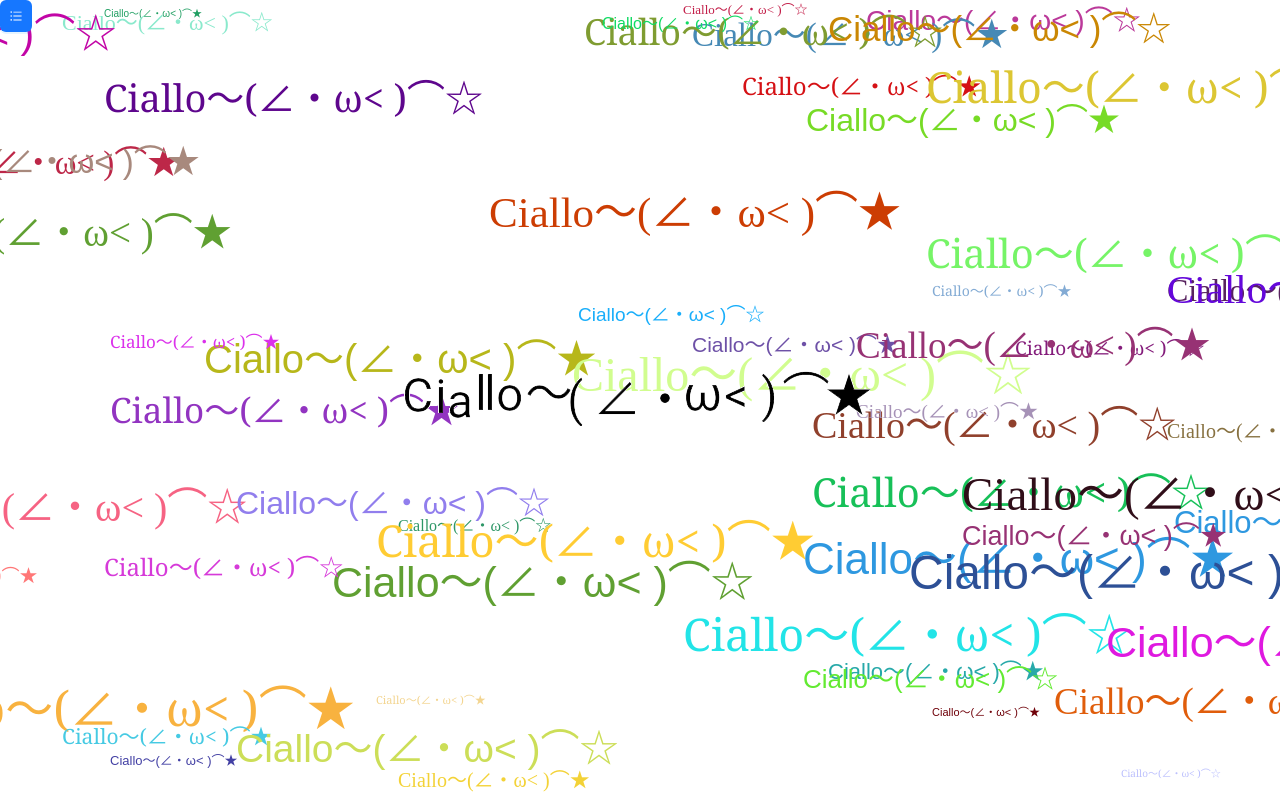
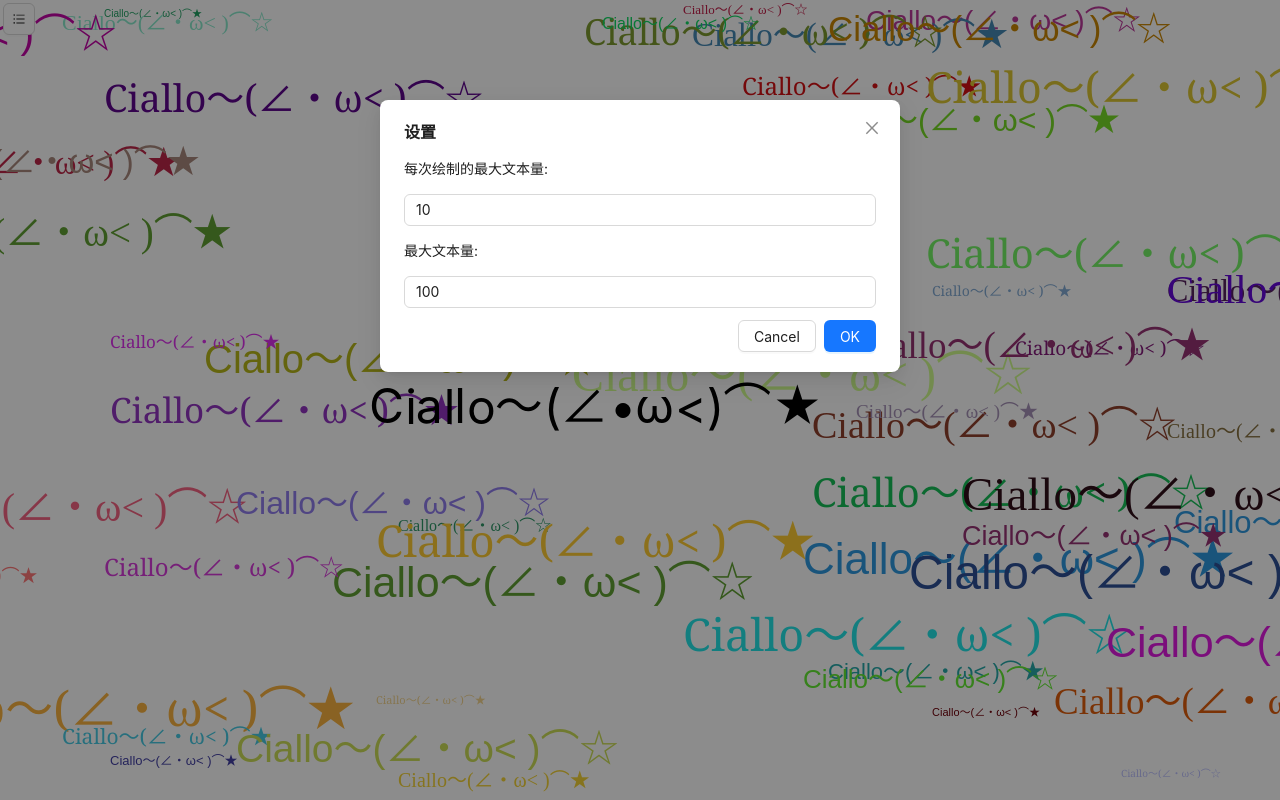
Before and after one commit to Cloxl/ciallo, a React (Create React App) app: page / in a window 1280 px wide. Both pictures are taken after a click on the button 16 px from the left and 16 px from the top of the page. Built offline with nearby package versions, Linux system fonts and the light colour scheme.

Commit message:
add setting modal

```diff
--- a/src/App.tsx
+++ b/src/App.tsx
@@ -1,13 +1,15 @@
 import React from 'react';
 import './App.css';
 import AudioPlayer from './components/AudioPlayer'
+import {AudioProvider} from "./components/AudioContext"
+import {SettingsModal} from "./components/SettingsModal"
 
 function App() {
-  return (
-    <div>
-      <AudioPlayer />
-    </div>
-  );
+    return (
+        <AudioProvider>
+            <AudioPlayer/>
+        </AudioProvider>
+    );
 }
 
 export default App;
--- /dev/null
+++ b/src/components/AudioContext.tsx
@@ -0,0 +1,33 @@
+import React, { createContext, useState } from 'react';
+
+interface IAudioContext {
+    maxTextsPerDraw: number;
+    setMaxTextsPerDraw: React.Dispatch<React.SetStateAction<number>>;
+    maxTexts: number;
+    setMaxTexts: React.Dispatch<React.SetStateAction<number>>;
+}
+
+export const AudioContext = createContext<IAudioContext>({
+    maxTextsPerDraw: 10,
+    setMaxTextsPerDraw: () => {},
+    maxTexts: 100,
+    setMaxTexts: () => {},
+});
+
+export const AudioProvider = ({ children }: { children: React.ReactNode }) => {
+    const [maxTextsPerDraw, setMaxTextsPerDraw] = useState(10);
+    const [maxTexts, setMaxTexts] = useState(100);
+
+    const contextValue: IAudioContext = {
+        maxTextsPerDraw,
+        setMaxTextsPerDraw,
+        maxTexts,
+        setMaxTexts,
+    };
+
+    return (
+        <AudioContext.Provider value={contextValue}>
+            {children}
+        </AudioContext.Provider>
+    );
+};
--- a/src/components/AudioPlayer.tsx
+++ b/src/components/AudioPlayer.tsx
@@ -1,14 +1,24 @@
-import React, {useEffect, useRef, useState} from 'react';
+import React, {useContext, useEffect, useRef, useState} from 'react';
 import styles from '../css/audio.module.css'
-import {getRandomColor, getRandomDuration, getRandomFont, getRandomSize, getRandomText} from '../tools/getRandomEvents';
-import { BarsOutlined } from '@ant-design/icons';
-import { Button } from 'antd';
+import {AudioContext} from "./AudioContext";
+import {SettingsModal} from "./SettingsModal";
+import {
+    getRandomColor,
+    getRandomDuration,
+    getRandomFont,
+    getRandomSize,
+    getRandomText,
+    specialChars
+} from '../tools/getRandomEvents';
+import {BarsOutlined} from '@ant-design/icons';
+import {Button} from 'antd';
 
 const AudioPlayer: React.FC = () => {
     const [audioSrc, setAudioSrc] = useState<string | null>(null);
     const [gifSrc, setGifSrc] = useState<string | null>(null);
-    const [maxTextsPerDraw, setMaxTextsPerDraw] = useState<number>(10);
+    const {maxTextsPerDraw, setMaxTextsPerDraw, maxTexts, setMaxTexts} = useContext(AudioContext);
     const canvasRef = useRef<HTMLCanvasElement | null>(null);
+    const [isSettingsModalVisible, setIsSettingsModalVisible] = useState(false);
 
     useEffect(() => {
         const audioURL = `${process.env.PUBLIC_URL}/audio/ciallo.aac`;
@@ -34,8 +44,6 @@ const AudioPlayer: React.FC = () => {
                     }[] = [];
                     let timer: string | number | NodeJS.Timeout | undefined;
                     let animationFrameId: number;
-
-                    const maxTexts = 100;
 
                     const setupAnimation = () => {
                         if (timer) {
@@ -125,15 +133,32 @@ const AudioPlayer: React.FC = () => {
         return null;
     }
 
+    const text = 'Ciallo～(∠・ω< )⌒★';
+    const textSpans = text.split('').map((char, index) => {
+        const key = `char-${index}`;
+        const specialCharHtml = specialChars[char] || char;
+        return (
+            <span key={key} className={styles.shakeTextSplit} dangerouslySetInnerHTML={{__html: specialCharHtml}}/>
+        );
+    });
+
+    const showSettingsModal = () => {
+        setIsSettingsModalVisible(true);
+    };
+
     return (
         <div onClick={handleClick} className={styles.page}>
             <div>
                 <canvas ref={canvasRef} className={styles.CialloCanvas}/>
             </div>
             <div className={styles.CenterCialloContainer}>
-                <img src={gifSrc} alt="ciallo gif"/>
+                <div className={styles.shakeText}>{textSpans}</div>
             </div>
-           <Button type="primary" icon={<BarsOutlined />} />
+            <Button onClick={showSettingsModal} icon={<BarsOutlined/>} className={styles.settingButton}/>
+            <SettingsModal
+                isVisible={isSettingsModalVisible}
+                onClose={() => setIsSettingsModalVisible(false)}
+            />
         </div>
     );
 };
--- /dev/null
+++ b/src/components/SettingsModal.tsx
@@ -0,0 +1,49 @@
+import {Modal, Input} from "antd";
+import {useContext, useState} from "react";
+import {AudioContext} from "./AudioContext";
+
+interface SettingsModalProps {
+    isVisible: boolean;
+    onClose: () => void;
+}
+
+export const SettingsModal = ({ isVisible, onClose }: SettingsModalProps) => {
+    const { maxTextsPerDraw, setMaxTextsPerDraw, maxTexts, setMaxTexts } = useContext(AudioContext);
+    const [tempMaxTextsPerDraw, setTempMaxTextsPerDraw] = useState(maxTextsPerDraw);
+    const [tempMaxTexts, setTempMaxTexts] = useState(maxTexts);
+    const [, setIsModalVisible] = useState(false);
+
+    const handleOpen = () => {
+        setMaxTextsPerDraw(tempMaxTextsPerDraw);
+        setMaxTexts(tempMaxTexts);
+        setIsModalVisible(false);
+    };
+
+    return (
+        <div>
+            <Modal
+                title="设置"
+                open={isVisible}
+                onOk={handleOpen}
+                onCancel={onClose}
+            >
+                <div>
+                    <p>每次绘制的最大文本量:</p>
+                    <Input
+                        type="number"
+                        value={tempMaxTextsPerDraw}
+                        onChange={(e) => setTempMaxTextsPerDraw(Number(e.target.value))}
+                    />
+                </div>
+                <div>
+                    <p>最大文本量:</p>
+                    <Input
+                        type="number"
+                        value={tempMaxTexts}
+                        onChange={(e) => setTempMaxTexts(Number(e.target.value))}
+                    />
+                </div>
+            </Modal>
+        </div>
+    );
+};
--- a/src/css/audio.module.css
+++ b/src/css/audio.module.css
@@ -6,7 +6,7 @@
 
 .CenterCialloContainer {
     width: 540px;
-    height: 120px;
+    height: 4rem;
     margin: auto;
     position: absolute;
     top: 0;
@@ -23,6 +23,46 @@
     height: 100vh;
 }
 
+.settingButton {
+    margin-left: 0.2rem;
+    margin-top: 0.2rem;
+}
+
+@keyframes shake {
+    0%, 100% {
+        transform: translate(0, 0);
+    }
+    10%, 30%, 50%, 70%, 90% {
+        transform: translate(-1px, -1px);
+    }
+    20%, 40%, 60%, 80% {
+        transform: translate(1px, 1px);
+    }
+}
+
+.shakeTextSplit {
+    font-size: 3rem;
+    user-select: none;
+}
+.shakeText {
+    display: inline-block;
+    width: 540px;
+    height: 3rem;
+}
+.shakeText span {
+    display: inline-block;
+    animation: shake 0.8s infinite;
+}
+
+.shakeText span:nth-child(odd) {
+    animation-delay: 0.1s;
+}
+
+.shakeText span:nth-child(even) {
+    animation-delay: 0s;
+}
+
+
 @keyframes marquee {
     0% {
         transform: translate(100%, 0);
--- a/src/tools/getRandomEvents.tsx
+++ b/src/tools/getRandomEvents.tsx
@@ -1,4 +1,14 @@
 const fonts = ["Arial, sans-serif", "Georgia, serif", "Times New Roman, serif"];
+
+export const specialChars: { [key: string]: string } = {
+    '～': '&#12316;',
+    '∠': '&#8736;',
+    '・': '&bull;',
+    'ω': '&#969;',
+    '<': '&lt;',
+    '⌒': '&#8978;',
+    '★': '&#9733;'
+};
 
 export const getRandomFont = () => {
     return fonts[Math.floor(Math.random() * fonts.length)];
```
Also changed, not shown: public/imgs/LiZi/lizi.png (added). Lines whose indentation alone changed are shown as unchanged.
